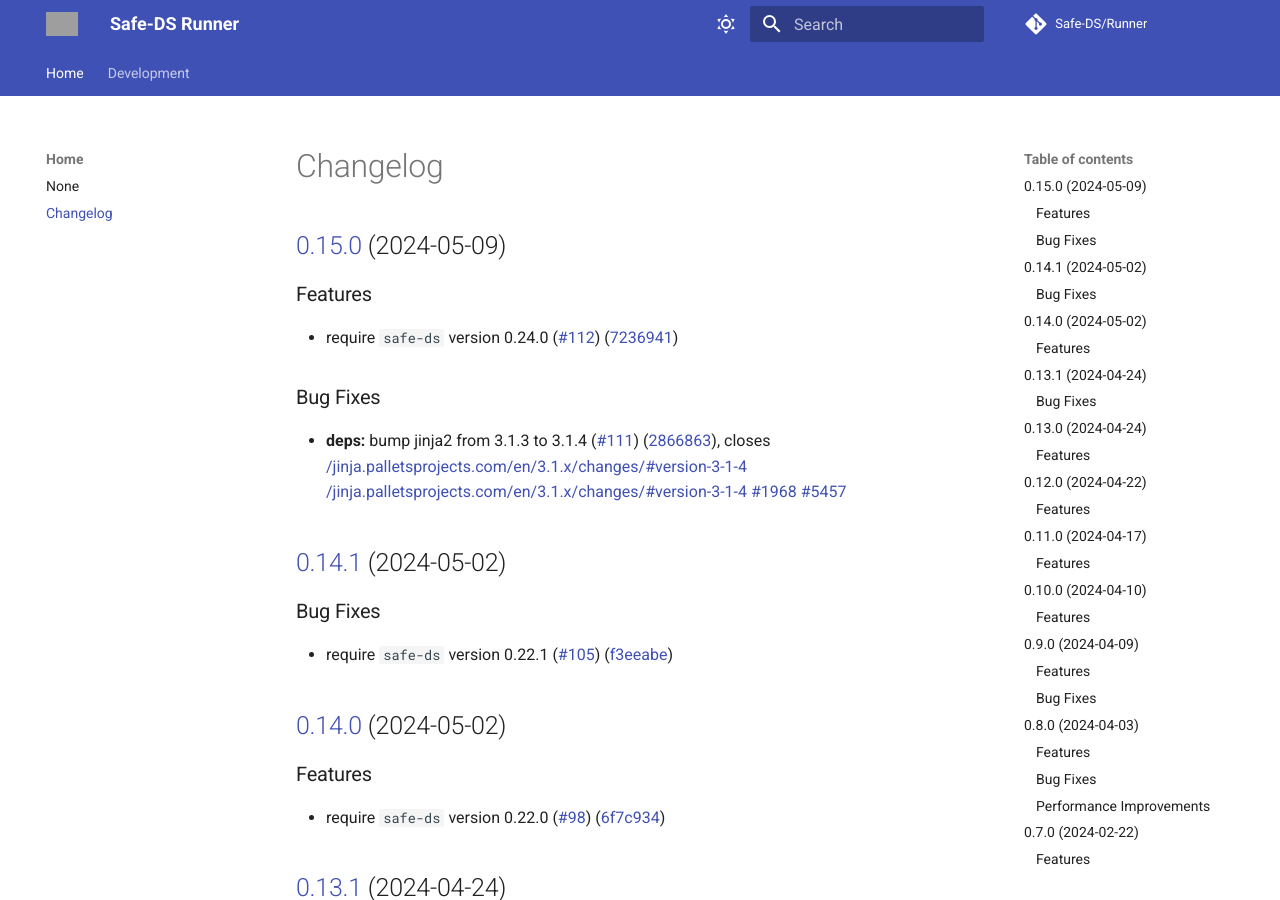
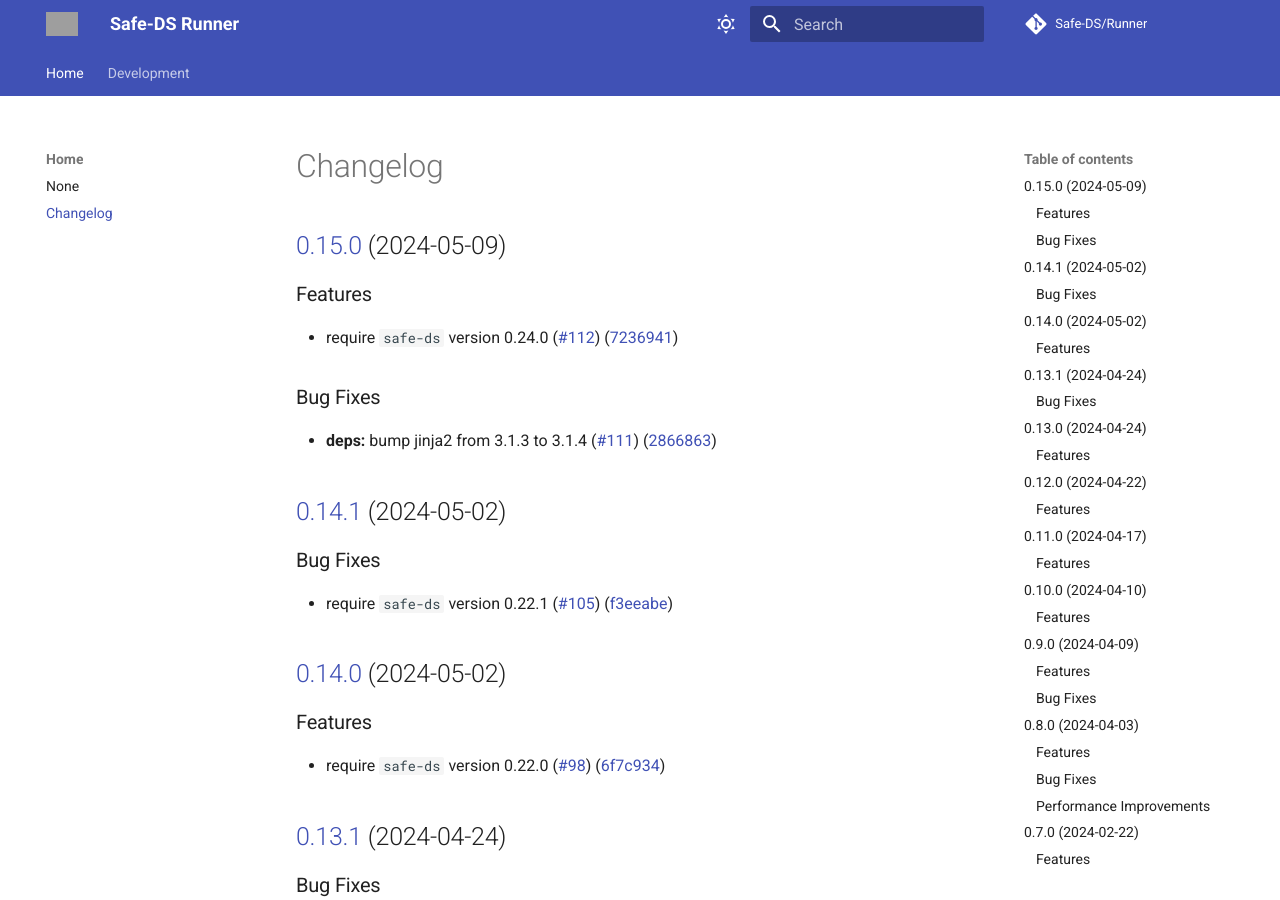
Before and after one commit to Safe-DS/Runner, an MkDocs documentation site: the page built from docs/CHANGELOG.md, in a window 1280 px wide and 900 px high. Built offline with MkDocs 1.6.1 and Material for MkDocs 9.7.7, drawn with Linux system fonts in a browser that asks for light colours; comment, search, counter and statistics services are not loaded; grey boxes are pictures that could not be loaded.

Commit message:
docs: fix CHANGELOG

```diff
--- a/docs/CHANGELOG.md
+++ b/docs/CHANGELOG.md
@@ -8,7 +8,7 @@
 
 ### Bug Fixes
 
-* **deps:** bump jinja2 from 3.1.3 to 3.1.4 ([#111](https://github.com/Safe-DS/Runner/issues/111)) ([2866863](https://github.com/Safe-DS/Runner/commit/2866863b3aa68cb224435afacd2e2d0ec11ad4cd)), closes [/jinja.palletsprojects.com/en/3.1.x/changes/#version-3-1-4](https://github.com/Safe-DS//jinja.palletsprojects.com/en/3.1.x/changes//issues/version-3-1-4) [/jinja.palletsprojects.com/en/3.1.x/changes/#version-3-1-4](https://github.com/Safe-DS//jinja.palletsprojects.com/en/3.1.x/changes//issues/version-3-1-4) [#1968](https://github.com/Safe-DS/Runner/issues/1968) [#5457](https://github.com/Safe-DS/Runner/issues/5457)
+* **deps:** bump jinja2 from 3.1.3 to 3.1.4 ([#111](https://github.com/Safe-DS/Runner/issues/111)) ([2866863](https://github.com/Safe-DS/Runner/commit/2866863b3aa68cb224435afacd2e2d0ec11ad4cd))
 
 ## [0.14.1](https://github.com/Safe-DS/Runner/compare/v0.14.0...v0.14.1) (2024-05-02)
 
```
